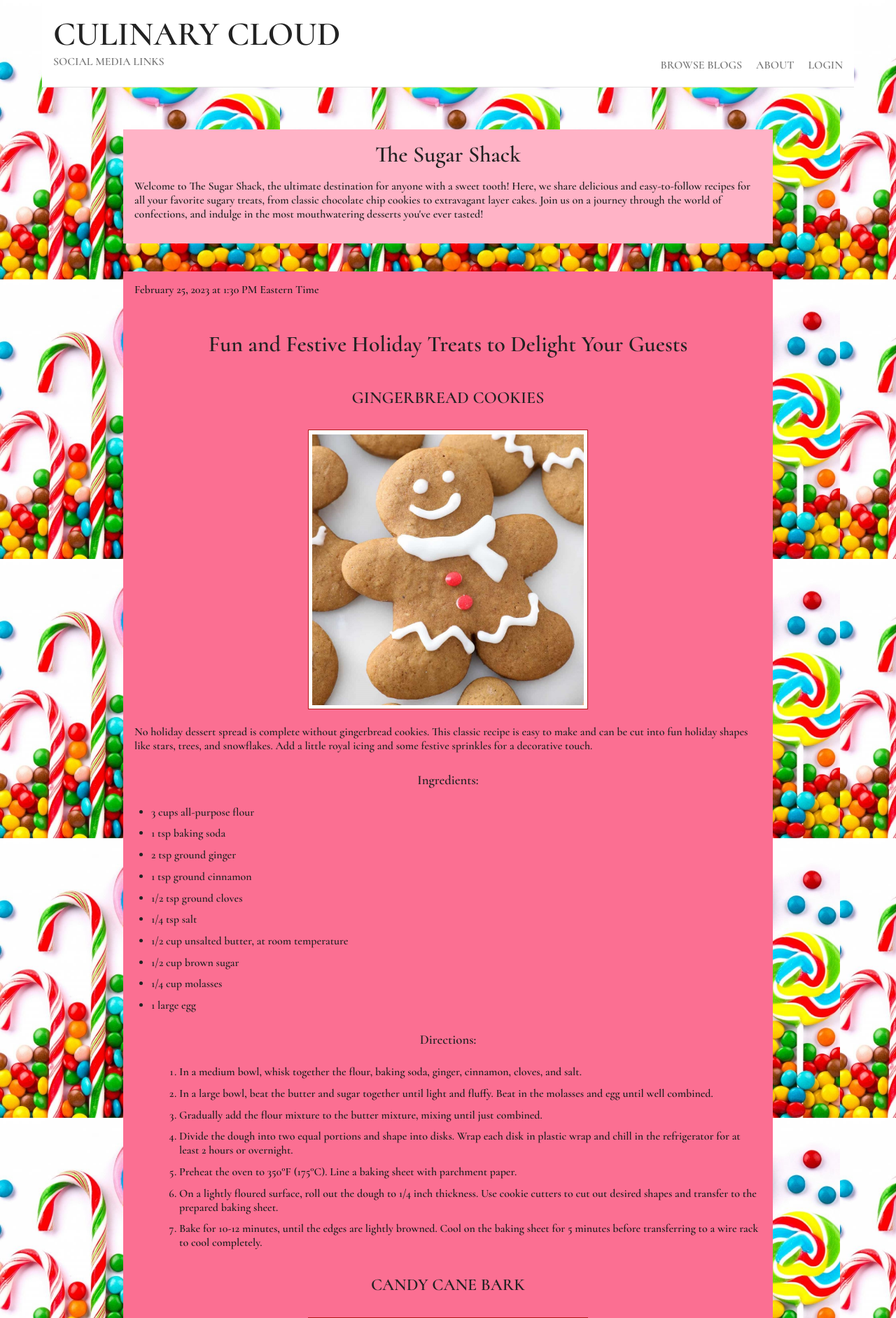
After one commit to kitkat6410/COSC360_Project, a PHP site: page /myblog.html in a window 1280 px wide. The commit adds this page. Shown: the top 1884 px of the page at 70% size. Run offline with PHP 8.4, Linux system fonts and the light colour scheme.

Commit message:
Added example blog

```diff
--- a/blogs.html
+++ b/blogs.html
@@ -28,7 +28,7 @@
 
 <body>
 
-    <header id="blogPage" class="third-color">
+    <header id = "blogPage" class="third-color">
         <h1 id="browse">Browse Blogs</h1>
 
 
@@ -51,12 +51,12 @@
             </figure>
             <div>
                 <h1>The Sugar Shack</h1>
-                <p>Welcome to Sugar Rush Kitchen, the ultimate destination for anyone with a sweet tooth! Here, we share
+                <p>Welcome to The Sugar Shack, the ultimate destination for anyone with a sweet tooth! Here, we share
                     delicious and easy-to-follow recipes for all your favorite sugary treats, from classic chocolate
                     chip cookies to extravagant layer cakes. Join us on a journey through the world of confections, and
                     indulge in the most mouthwatering desserts you've ever tasted!</p>
 
-                <a href="#" class="linkbutton">Read More</a>
+                <a href="myblog.html" class="linkbutton">Read More</a>
 
             </div>
         </div>
--- /dev/null
+++ b/css/myblog.css
@@ -0,0 +1,105 @@
+nav {
+    background-color: white;
+    padding-left: 1em;
+    padding-right: 1em;
+    padding-top: 20px;
+
+}
+
+body {
+    margin-top: 0;
+    background-image: url('/images/sugar.png');
+    background-size: 400px;
+
+}
+
+header {
+    color: rgb(80, 80, 80)
+}
+
+#myBlogContainer {
+    overflow: auto;
+    display: block;
+    width: 80%;
+}
+
+h1 {
+
+    text-align: center;
+    font-size: 2em;
+}
+
+article {
+    clear: left;
+    background: #fb6f92;
+    color: rgb(30, 30, 30);
+
+    padding: 1em;
+
+    margin-top: 1em;
+}
+
+#desc {
+    margin: 0;
+    background-color: #ffb3c6;
+    /* padding:1em; */
+    padding-left:1em;
+    padding-right:1em;
+    padding-top:1em;
+}
+
+section {
+    margin-top: 0.5em;
+}
+
+.title {
+    margin: 0;
+    padding: 0;
+    font-size: 1.8em
+}
+
+#blogPage {
+    background: #ffb3c6;
+}
+
+article h1,
+h2,
+h3 {
+
+    text-align: center;
+    margin-top: 1.5em;
+    margin-bottom: 1.33em;
+}
+
+h2 {
+    font-size: 1.5em;
+    text-transform: uppercase;
+}
+
+h3 {
+    font-size: 1.17em;
+    font-weight: bold;
+}
+
+ul,
+ol {
+    margin-left: 1.5em;
+}
+
+li {
+    margin-bottom: 0.67em;
+}
+
+ p {
+    margin-bottom: 1em;
+}
+
+ .baking-image {
+    width: 400px;
+    display:block;
+    margin:auto;
+    margin-bottom: 1.33em;
+    border: 1px solid #b31919;
+    padding: 0.33em;
+    background-color: #ffffff;
+}
--- /dev/null
+++ b/myblog.html
@@ -0,0 +1,220 @@
+<!DOCTYPE html>
+<html>
+
+<head>
+
+    <title>
+        CulinaryCloud | MyBlog
+    </title>
+    <link rel="stylesheet" href="css/reset.css">
+    <link rel="stylesheet" href="css/styles.css">
+    <link rel="stylesheet" href="css/myblog.css">
+    </link>
+    <nav>
+        <div class="site-title">
+            <a href="home.html">
+                <h1>Culinary Cloud</h1>
+            </a>
+
+            <p>Social Media Links</p>
+        </div>
+        <ul>
+            <li><a href="blogs.html">Browse Blogs</a></li>
+            <li><a href="about.html">About</a></li>
+            <li><a href="login.html">Login</a></li>
+        </ul>
+    </nav>
+
+
+
+</head>
+
+<body>
+    <header id="blogPage">
+        <h1 id=sugar>The Sugar Shack</h1>
+        <div id="desc">
+            <p>Welcome to The Sugar Shack, the ultimate destination for anyone with a sweet tooth! Here, we share
+                delicious and easy-to-follow recipes for all your favorite sugary treats, from classic chocolate
+                chip cookies to extravagant layer cakes. Join us on a journey through the world of confections, and
+                indulge in the most mouthwatering desserts you've ever tasted!</p>
+            </p>
+        </div>
+
+
+    </header>
+    <section id="myBlogContainer">
+
+        <article>
+            <time datetime="2023-02-25T13:30-05:00">February 25, 2023 at 1:30 PM Eastern Time</time>
+            <h1>Fun and Festive Holiday Treats to Delight Your Guests</h1>
+
+            <h2>Gingerbread Cookies</h2>
+
+            <img class="baking-image" src="images/gingerbread.png">
+
+            <p>No holiday dessert spread is complete without gingerbread cookies. This classic recipe is easy to
+                make and can be cut into fun holiday shapes like stars, trees, and snowflakes. Add a little royal
+                icing and some festive sprinkles for a decorative touch.</p>
+
+            <h3>Ingredients:</h3>
+            <ul>
+                <li>3 cups all-purpose flour</li>
+                <li>1 tsp baking soda</li>
+                <li>2 tsp ground ginger</li>
+                <li>1 tsp ground cinnamon</li>
+                <li>1/2 tsp ground cloves</li>
+                <li>1/4 tsp salt</li>
+                <li>1/2 cup unsalted butter, at room temperature</li>
+                <li>1/2 cup brown sugar</li>
+                <li>1/4 cup molasses</li>
+                <li>1 large egg</li>
+            </ul>
+
+            <h3>Directions:</h3>
+            <ol>
+                <li>In a medium bowl, whisk together the flour, baking soda, ginger, cinnamon, cloves, and salt.
+                </li>
+                <li>In a large bowl, beat the butter and sugar together until light and fluffy. Beat in the molasses
+                    and egg until well combined.</li>
+                <li>Gradually add the flour mixture to the butter mixture, mixing until just combined.</li>
+                <li>Divide the dough into two equal portions and shape into disks. Wrap each disk in plastic wrap
+                    and chill in the refrigerator for at least 2 hours or overnight.</li>
+                <li>Preheat the oven to 350°F (175°C). Line a baking sheet with parchment paper.</li>
+                <li>On a lightly floured surface, roll out the dough to 1/4 inch thickness. Use cookie cutters to
+                    cut out desired shapes and transfer to the prepared baking sheet.</li>
+                <li>Bake for 10-12 minutes, until the edges are lightly browned. Cool on the baking sheet for 5
+                    minutes before transferring to a wire rack to cool completely.</li>
+            </ol>
+
+            <h2>Candy Cane Bark</h2>
+            <img class="baking-image" src="images/candy-cane-bark.png">
+            <p>This easy-to-make candy cane bark is a festive and delicious treat that everyone will love. It's a
+                perfect holiday gift or party favor, and can be customized with your favorite toppings.</p>
+
+            <h3>Ingredients:</h3>
+            <ul>
+                <li>12 oz semisweet chocolate chips</li>
+                <li>6 oz white chocolate chips</li>
+                <li>6-8 candy canes, crushed</li>
+                <li>Optional: sprinkles, chopped nuts, or other toppings</li>
+            </ul>
+
+            <h3>Directions:</h3>
+            <ol>
+                <li>Line a baking sheet with parchment paper.</li>
+                <li>Melt the semisweet chocolate chips in a double boiler or in the microwave, stirring every 30
+                    seconds until melted and smooth.</li>
+                <li>Pour the melted chocolate onto the prepared baking sheet and spread evenly.</li>
+                <li>Melt the white chocolate chips in a double boiler or in the microwave, stirring every 30 seconds
+                    until melted and
+
+        </article>
+        <article>
+            <time datetime="2023-01-12T12:20-05:00">January 12, 2023 at 12:20 PM Eastern Time</time>
+            <h1>Satisfy Your Sweet Tooth with these Irresistible Cupcake Recipes</h1>
+            <p>Do you have a craving for something sweet and indulgent? Look no further than these delicious cupcake
+                recipes! Whether you're a fan of classic vanilla, rich chocolate, or fruity flavors, there's a cupcake
+                here to satisfy your sweet tooth.</p>
+            <h2>Classic Vanilla Cupcakes</h2>
+            <img class="baking-image" src="images/vanilla-cupcake.png">
+            <p>Vanilla cupcakes are a timeless classic, and this recipe is sure to please. With a moist and fluffy
+                texture and a rich vanilla flavor, these cupcakes are perfect for any occasion.</p>
+            <h3>Ingredients:</h3>
+            <ul>
+                <li>1 1/2 cups all-purpose flour</li>
+                <li>1 1/2 teaspoons baking powder</li>
+                <li>1/2 teaspoon salt</li>
+                <li>1/2 cup unsalted butter, softened</li>
+                <li>1 cup granulated sugar</li>
+                <li>2 large eggs</li>
+                <li>2 teaspoons vanilla extract</li>
+                <li>1/2 cup milk</li>
+            </ul>
+            <h3>Instructions:</h3>
+            <ol>
+                <li>Preheat the oven to 350°F (175°C). Line a cupcake pan with cupcake liners.</li>
+                <li>In a medium bowl, whisk together the flour, baking powder, and salt.</li>
+                <li>In a large bowl, cream together the butter and sugar until light and fluffy. Beat in the eggs one at
+                    a time, then stir in the vanilla extract.</li>
+                <li>Add the dry ingredients to the butter mixture in three additions, alternating with the milk and
+                    beginning and ending with the dry ingredients.</li>
+                <li>Divide the batter evenly among the cupcake liners, filling each about two-thirds full.</li>
+                <li>Bake for 18-20 minutes, or until a toothpick inserted into the center of a cupcake comes out clean.
+                </li>
+                <li>Remove from the oven and let cool completely before frosting.</li>
+            </ol>
+            <h2>Rich Chocolate Cupcakes</h2>
+            <img class="baking-image" src="images/chocolate-cupcake.png">
+            <p>If you're a chocoholic, these rich chocolate cupcakes are sure to satisfy your cravings. With a decadent
+                chocolate flavor and a smooth, creamy frosting, these cupcakes are a chocolate lover's dream.</p>
+            <h3>Ingredients:</h3>
+            <ul>
+                <li>1 1/2 cups all-purpose flour</li>
+                <li>1/2 cup unsweetened cocoa powder</li>
+                <li>1 teaspoon baking soda</li>
+                <li>1/2 teaspoon baking powder</li>
+                <li>1/2 teaspoon salt</li>
+                <li>1/2 cup unsalted butter, softened</li>
+                <li>1 cup granulated sugar</li>
+                <li>2 large eggs</li>
+                <li>2 teaspoons vanilla extract</li>
+                <li>1/2 cup milk</li>
+            </ul>
+            <h3>Instructions:</h3>
+            <ol>
+                <li>Preheat the oven to 350°F (175°C). Line a cupcake pan with cupcake liners.</li>
+                <li>In a medium bowl, whisk together the flour, cocoa powder, baking soda, baking powder, and salt.</li>
+                <li>In a large bowl, cream together the butter and sugar until light and fluffy. Beat in the eggs one at
+                    a time, then stir in the vanilla extract.</li>
+                <li>Add the dry ingredients to the butter mixture in three additions, alternating with the milk and
+                    beginning and ending with the dry ingredients.</li>
+                <li>Divide the batter evenly among the cupcake liners, filling each about two-thirds full.</li>
+                <li>Bake for 18-20 minutes, or until a toothpick inserted into the center of a cupcake comes out clean.
+                </li>
+                <li>Remove from the oven and let cool completely before frosting.</li>
+                <li>To make the frosting, cream together 1/2 cup of unsalted butter, 2 cups of powdered sugar, 1/4 cup
+                    of unsweetened cocoa powder, and 2-3 tablespoons of milk until light and fluffy.</li>
+                <li>Frost the cupcakes and decorate as desired.</li>
+            </ol>
+            <h2>Fruity Cupcakes</h2>
+            <img class="baking-image" src="images/fruity-cupcakes.png">
+            <p>If you prefer a fruity flavor, these lemon and raspberry cupcakes are sure to please. With a zesty lemon
+                flavor and bursts of tart raspberry throughout, these cupcakes are perfect for a summer afternoon.</p>
+            <h3>Ingredients:</h3>
+            <ul>
+                <li>1 1/2 cups all-purpose flour</li>
+                <li>1 1/2 teaspoons baking powder</li>
+                <li>1/2 teaspoon salt</li>
+                <li>1/2 cup unsalted butter, softened</li>
+                <li>1 cup granulated sugar</li>
+                <li>2 large eggs</li>
+                <li>1/4 cup fresh lemon juice</li>
+                <li>1 tablespoon lemon zest</li>
+                <li>1/2 cup milk</li>
+                <li>1/2 cup fresh raspberries, chopped</li>
+            </ul>
+            <h3>Instructions:</h3>
+            <ol>
+                <li>Preheat the oven to 350°F (175°C). Line a cupcake pan with cupcake liners.</li>
+                <li>In a medium bowl, whisk together the flour, baking powder, and salt.</li>
+                <li>In a large bowl, cream together the butter and sugar until light and fluffy. Beat in the eggs one at
+                    a time, then stir in the lemon juice and zest.</li>
+                <li>Add the dry ingredients to the butter mixture in three additions, alternating with the milk and
+                    beginning and ending with the dry ingredients.</li>
+                <li>Stir in the chopped raspberries.</li>
+                <li>Divide the batter evenly among the cupcake liners, filling each about two-thirds full.</li>
+                <li>Bake for 18-20 minutes, or until a toothpick inserted into the center of a cupcake comes out clean.
+                </li>
+                <li>Remove from the oven and let cool completely before frosting.</li>
+                <li>To make the frosting, cream together 1/2 cup of unsalted butter, 2 cups of powdered sugar, 1/4 cup
+                    of fresh raspberry puree, and 2-3 tablespoons of milk until light and fluffy.</li>
+                <li>Frost the cupcakes and decorate with additional raspberries and lemon zest, if desired.</li>
+            </ol>
+        </article>
+
+
+    </section>
+    <footer>
+        <p>&copy; Copyright 2023 CulinaryCloud</p>
+    </footer>
+</body>
```
Also changed, not shown: css/styles.css (+6 -3 lines), images/candy-cane-bark.png (added), images/chocolate-cupcake.png (added), images/fruity-cupcakes.png (added), images/gingerbread.png (added), images/vanilla-cupcake.png (added).
